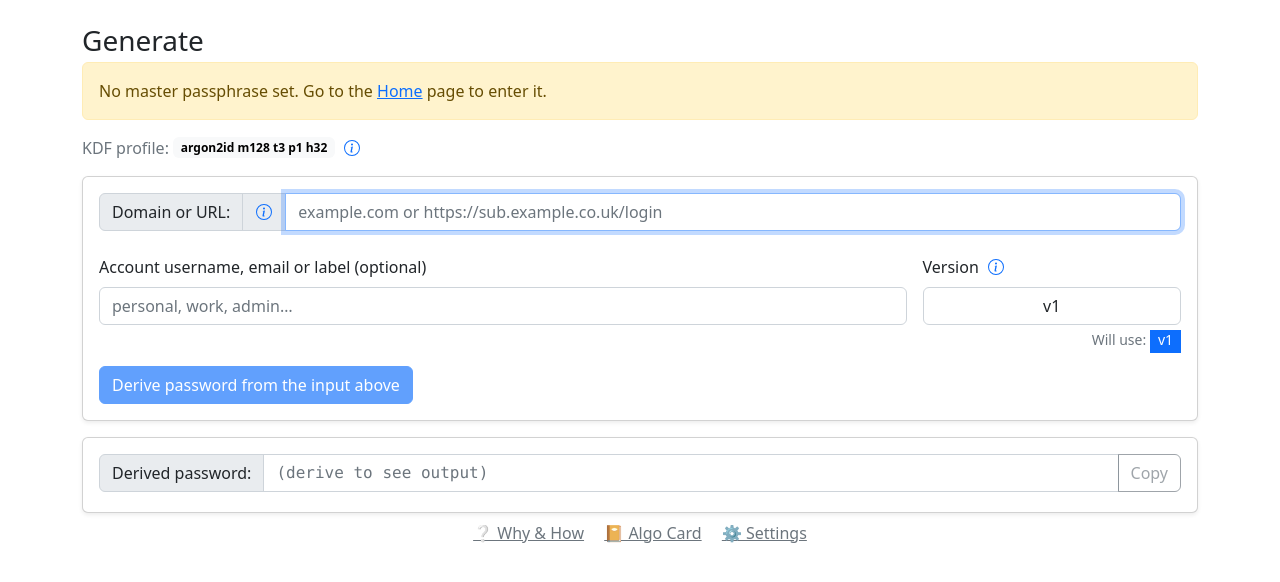
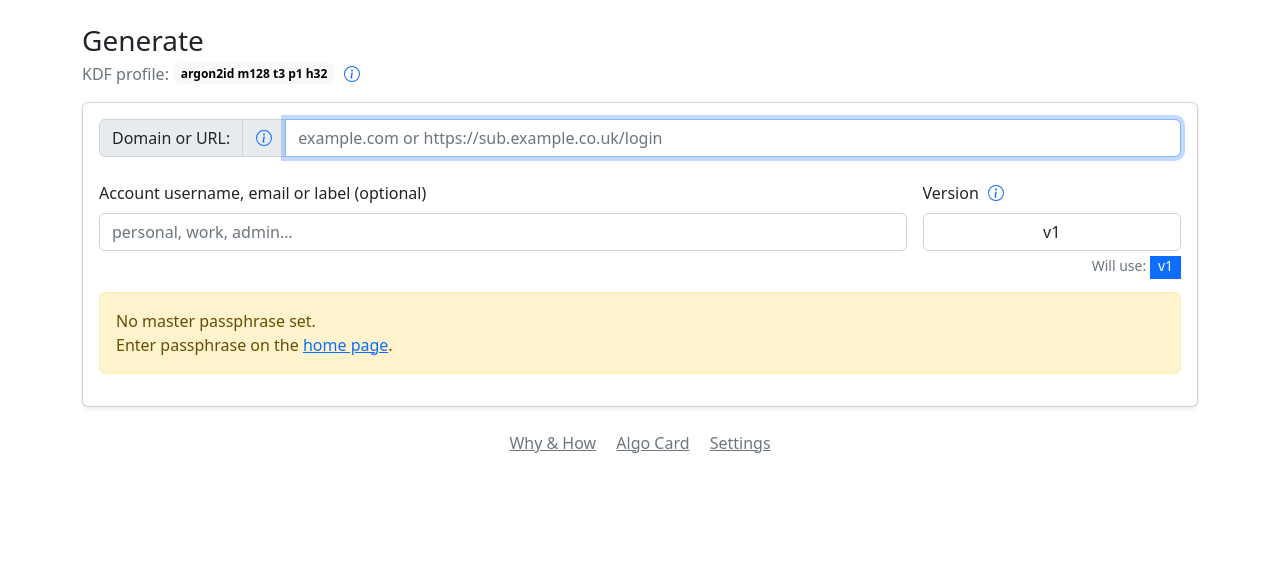
Before and after one commit to WebDevBooster/passbooster, a SvelteKit app: page /generate in a window 1280 px wide. Shown: the top 582 px of the page. Built offline with nearby package versions, Linux system fonts and the light colour scheme.

Commit message:
Fine-tune and clean up.

```diff
--- a/src/routes/generate/+page.svelte
+++ b/src/routes/generate/+page.svelte
@@ -152,13 +152,6 @@
             </button>
         {/if}
     </div>
-
-    <!-- Master missing guard -->
-    {#if !hasMaster}
-        <div class="alert alert-warning mb-3">
-            No master passphrase set. Go to the <a href="#/">Home</a> page to enter it.
-        </div>
-    {/if}
 
     <!-- KDF profile reminder -->
     <div class="text-muted mb-3 position-relative d-inline-flex align-items-center gap-1">
@@ -341,6 +334,12 @@
 
             <!-- Actions -->
             <div class="d-flex flex-wrap gap-2 align-items-center mt-3">
+                {#if !hasMaster}
+                    <div class="w-100 alert alert-warning">
+                    No master passphrase set. <br>
+                        Enter passphrase on the <a href="#/">home page</a>.
+                    </div>
+                {:else}
                     <button
                             class="btn btn-primary"
                             type="submit"
@@ -349,11 +348,13 @@
                     >
                         Derive password from the input above
                     </button>
+                {/if}
             </div>
             </form>
         </div>
     </div>
 
+    {#if hasMaster}
     <!-- Output card -->
     <div class="card shadow-sm">
         <div class="card-body">
@@ -374,12 +375,13 @@
             <small class="bg-success text-light d-block mt-1 text-center">{copyMsg}</small>
         </div>
     </div>
+    {/if}
 
     <div class="row">
         <div class="col-12 mt-2 text-center">
-            <a class="link-secondary px-2" href="#/help">❔ Why &amp; How</a>
-            <a class="link-secondary px-2" href="#">📔 Algo Card</a>
-            <a class="link-secondary px-2" href="#/settings">⚙️ Settings</a>
+            <a class="link-secondary px-2" href="#/help">Why &amp; How</a>
+            <a class="link-secondary px-2" href="#">Algo Card</a>
+            <a class="link-secondary px-2" href="#/settings">Settings</a>
         </div>
     </div>
 </main>
```
Also changed, not shown: src/routes/+page.svelte (+5 -3 lines), src/lib/assets/favicon.svg. Lines whose indentation alone changed are shown as unchanged.
